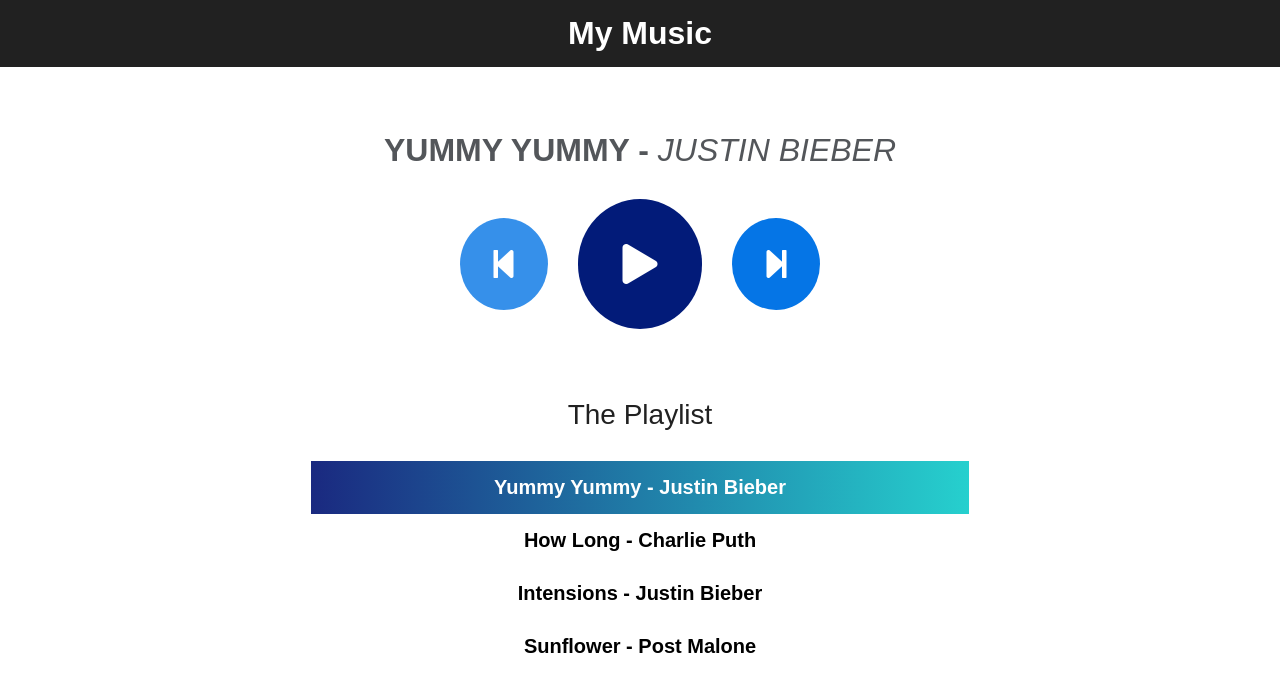
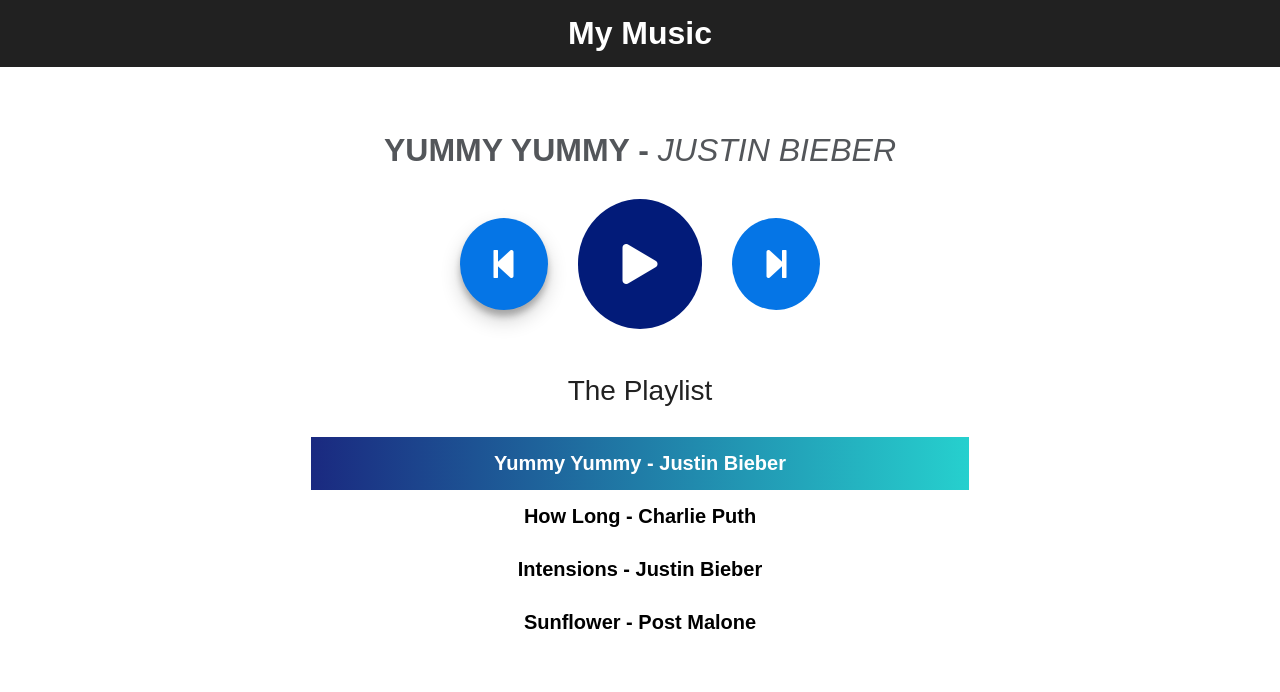
Before and after one commit to HapticHash/music-app, a Vue app: page / in a window 1280 px wide. In both pictures the pointer is over the button 503 px from the left and 264 px from the top of the page. Shown: the top 692 px of the page. Built offline with nearby package versions, Linux system fonts and the light colour scheme.

Commit message:
updated buttons css

```diff
--- a/src/App.vue
+++ b/src/App.vue
@@ -156,7 +156,10 @@
   cursor: pointer;
 }
 button:hover {
-  opacity: 0.8;
+  /* opacity: 0.8; */
+  -webkit-box-shadow: 0 10px 20px 0 rgba(0, 0, 0, 0.19), 0 6px 6px 0 rgba(0, 0, 0, 0.23);  /* Safari 3-4, iOS 4.0.2 - 4.2, Android 2.3+ */
+  -moz-box-shadow: 0 10px 20px 0 rgba(0, 0, 0, 0.19), 0 6px 6px 0 rgba(0, 0, 0, 0.23);  /* Firefox 3.5 - 3.6 */
+  box-shadow: 0 10px 20px 0 rgba(0, 0, 0, 0.19), 0 6px 6px 0 rgba(0, 0, 0, 0.23);  /* Opera 10.5, IE 9, Firefox 4+, Chrome 6+, iOS 5 */
 }
 .play, .pause {
   font-size: 20px;
@@ -178,7 +181,7 @@
 }
 .playlist {
   padding: 0px 30px;
-  margin-top: 5vh;
+  margin-top: 2vh;
 }
 .playlist h3 {
   color: #212121;
```
Also changed, not shown: src/assets/overview.png (added).
